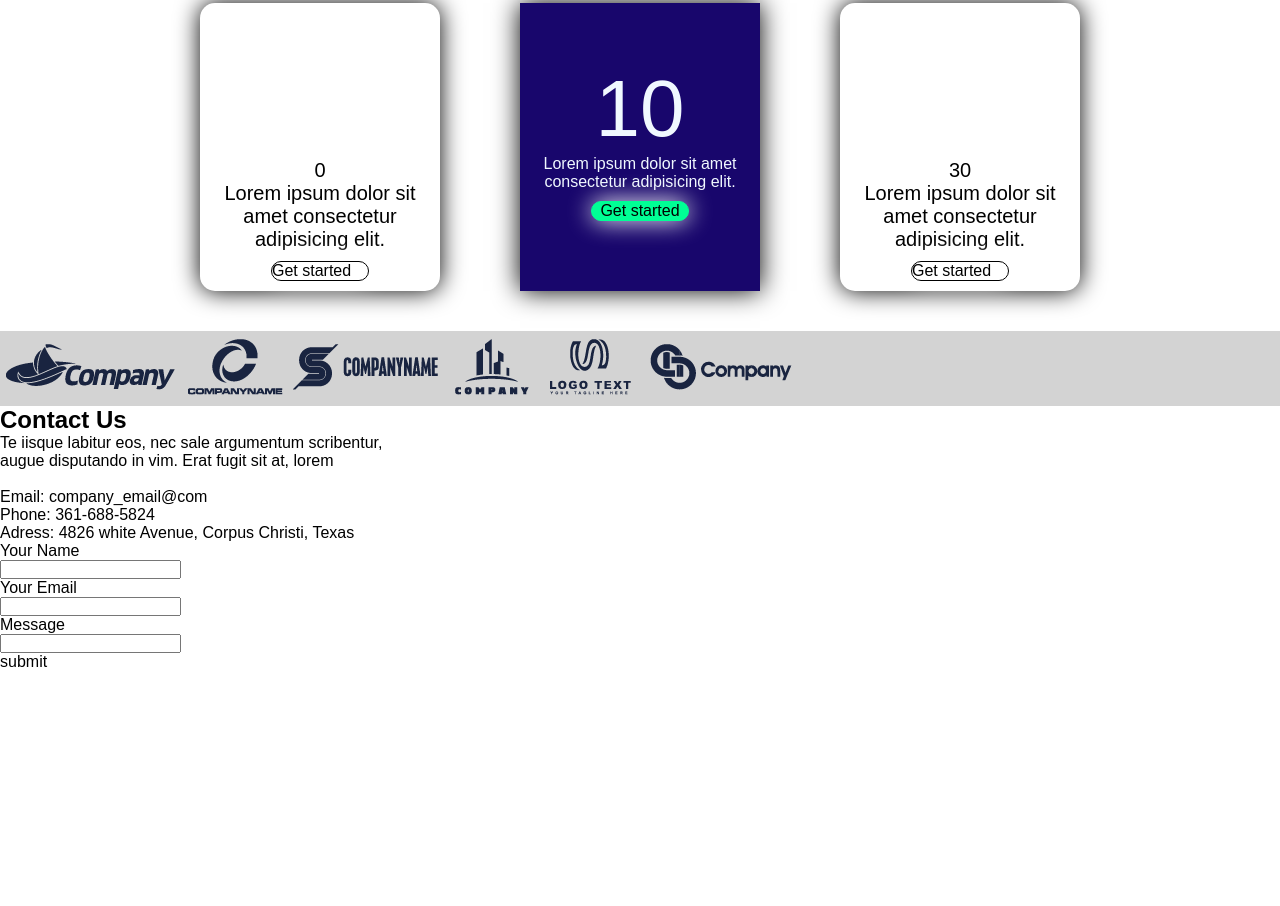
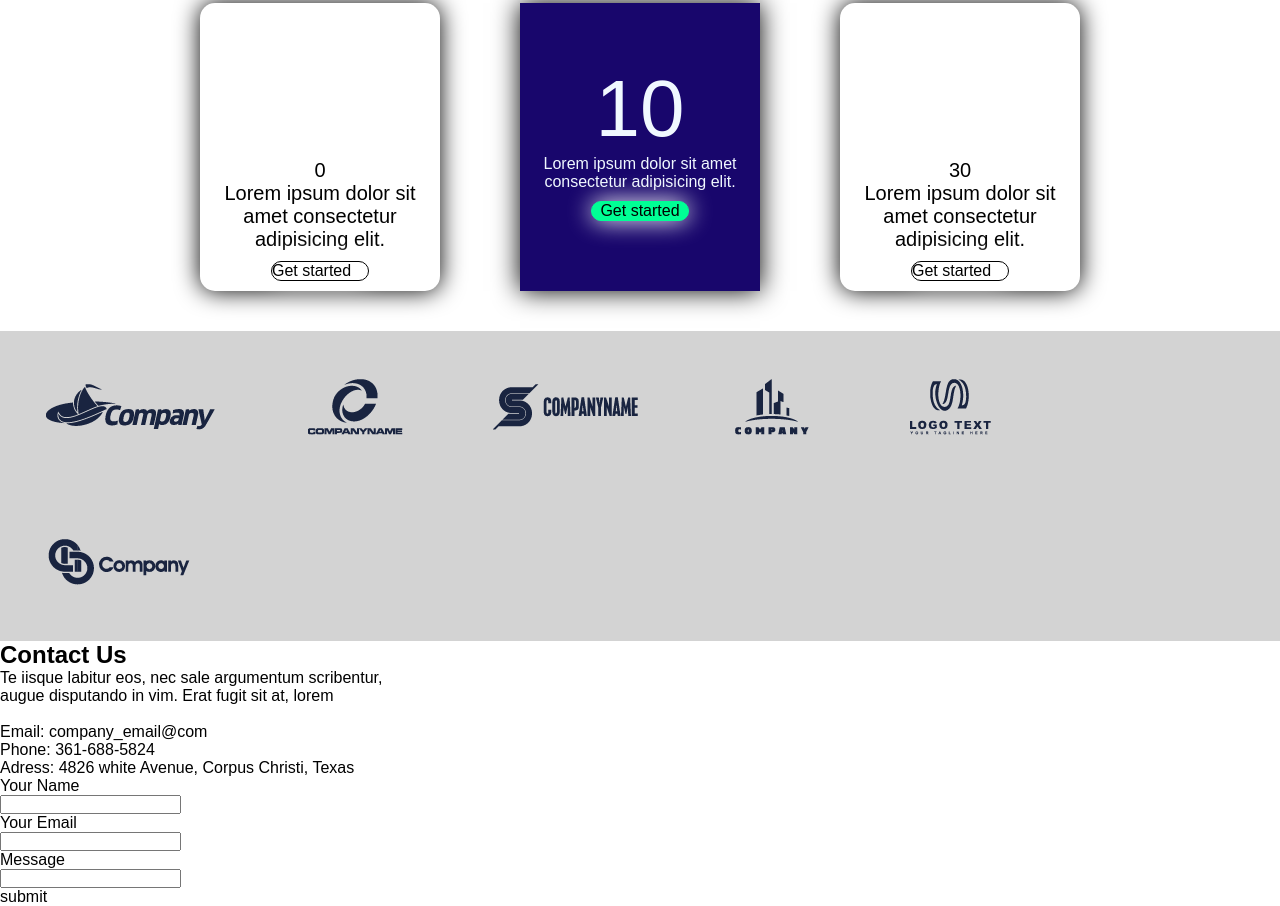
Before and after one commit to angela130613/Atlas_proyecto, a plain HTML site: page index.html in a window 1280 px wide. Shown: the part 1426-2332 px from the top of the page. Before the commit the page ends 2097 px from the top, so only its background shows below. Drawn offline with Linux system fonts and the light colour scheme.

Commit message:
business-log > img

```diff
--- a/style.css
+++ b/style.css
@@ -190,3 +190,7 @@ main > h2 {
     background-color: rgb(211, 211, 211);
     align-items: center;
 }
+
+.business-log > img{
+    margin: 40px;
+}
```
